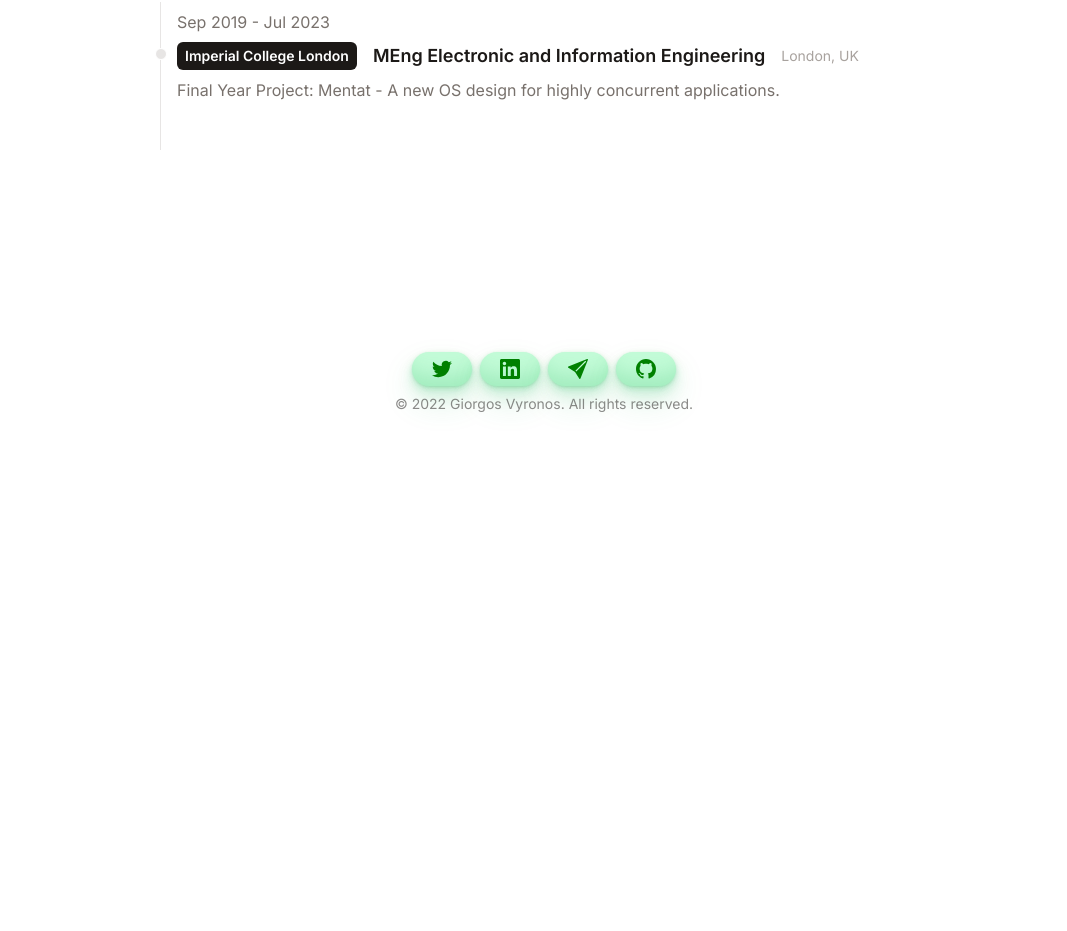
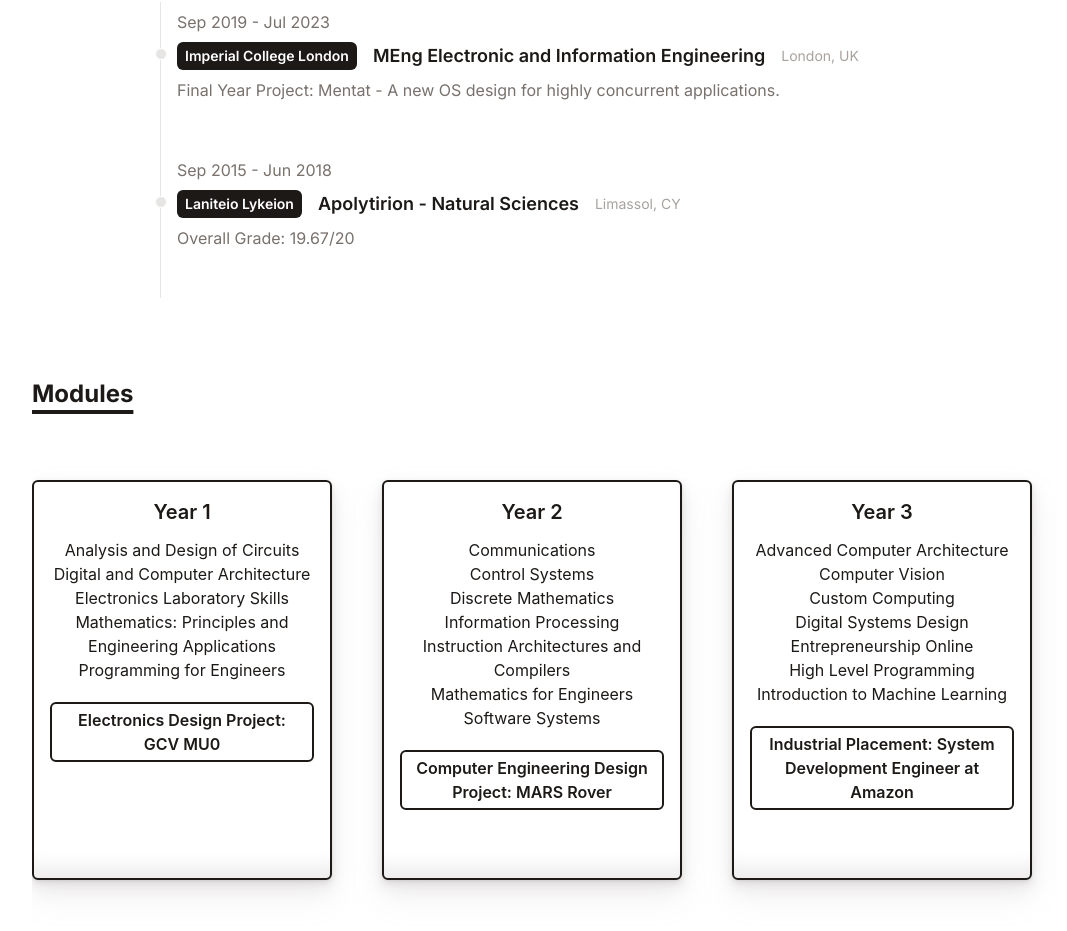
Before and after one commit to giorgosvyronos/giorgosvyronos.github.io, a React (Vite) app: page / in a window 1280 px wide. Shown: the part 1829-2760 px from the top of the page, without its empty margins (96-1163 px from the left). Before the commit the page ends 2263 px from the top, so only its background shows below. Built offline with nearby package versions, Linux system fonts and the light colour scheme.

Commit message:
Added modules

```diff
--- a/src/App.jsx
+++ b/src/App.jsx
@@ -78,7 +78,7 @@ function App() {
 				<Portfolio />
 				<Experience />
                 <Education />
-				{/* <Module /> */}
+				<Module />
 				<Footer />
 			</div>
 		</div>
--- a/src/components/Module.jsx
+++ b/src/components/Module.jsx
@@ -1,21 +1,21 @@
 import React from 'react';
 import Title from './Title';
-import portfolio from '../data/portfolio';
+import module from '../data/module';
 import ModuleItem from './ModuleItem';
 
 function Module() {
    return (
-      <div className="flex flex-col md:flex-row items-center justify-center">
-      <div className= "w-full" >
+      <div className="items-center justify-center">
+      <div className= "w-w-full" >
+      <div className="w-full md:w-9/12">
          <Title>Modules</Title>
+         </div>
          <div class="slider">
             <div class="slides">
-         {portfolio.map(project => (
+         {module.map(project => (
                   <ModuleItem
-                     imgUrl={project.imgUrl}
                      title={project.title}
                      stack={project.stack}
-                     link={project.link}
                      info={project.info}
                   />
                ))}
--- a/src/components/ModuleItem.jsx
+++ b/src/components/ModuleItem.jsx
@@ -1,29 +1,19 @@
 import React from 'react';
 
-function ModuleItem({ title, imgUrl, stack, link, info }) {
+function ModuleItem({ title, stack, info }) {
    return (
     <div>
-      <a
-         href={link}
-         target="_blank"
-         rel="noopener noreferrer"
-         className="duck-33 border-2 border-stone-900 dark:border-white rounded-md overflow-hidden"
-      >
-         <img
-            src={imgUrl}
-            alt="portfolio"
-            className="w-full h-36 md:h-48 object-cover cursor-pointer"
-         />
+      <a className="duck-33 border-2 border-stone-900 dark:border-white rounded-md overflow-hidden">
          <div className="w-full p-4">
             <h3 className="text-lg md:text-xl dark:text-white mb-2 md:mb-3 font-semibold ">{title}</h3>
-            <h4 className="dark:text-white mb-1 md:mb-5 ">{info}</h4>
-            <p className="flex flex-wrap gap-2 flex-row items-center justify-start text-xs md:text-sm dark:text-white ">
+            <ul className=" dark:text-white mb-1 md:mb-5">
                {stack.map(item => (
-                  <span className="inline-block px-2 py-1 font-semibold border-2 border-stone-900 dark:border-white rounded-md">
+                  <li >
                      {item}
-                  </span>
+                  </li>
                ))}
-            </p>
+            </ul>
+            <h4 className="inline-block px-2 py-1 font-semibold border-2 border-stone-900 dark:border-white rounded-md">{info}</h4>
          </div>
       </a>
       </div>
--- a/src/components/Portfolio.jsx
+++ b/src/components/Portfolio.jsx
@@ -5,9 +5,11 @@ import Title from './Title';
 
 function Portfolio() {
    return (
-      <div className="flex flex-col md:flex-row items-center justify-center">
-      <div className= "w-w-full md:w-9/12" >
+      <div className="items-center justify-center">
+      <div className= "w-w-full" >
+      <div className="w-full md:w-9/12">
          <Title>Projects</Title>
+         </div>
          <div class="slider w-w-full md:w-9/12">
             <div class="slides">
          {portfolio.map(project => (
--- a/src/data/education.js
+++ b/src/data/education.js
@@ -7,4 +7,12 @@ export default [
         details: ['Final Year Project: Mentat - A new OS design for highly concurrent applications.']
 
     },
+    {
+        year: 'Sep 2015 - Jun 2018',
+        title: 'Apolytirion - Natural Sciences',
+        location: 'Limassol, CY',
+        company: 'Laniteio Lykeion',
+        details: ['Overall Grade: 19.67/20']
+
+    },
 ]
--- /dev/null
+++ b/src/data/module.js
@@ -0,0 +1,52 @@
+export default [
+    {
+        title: 'Year 1',
+        stack: [
+            'Analysis and Design of Circuits',
+            'Digital and Computer Architecture',
+            'Electronics Laboratory Skills',
+            'Mathematics: Principles and Engineering Applications',
+            'Programming for Engineers'
+        ],
+        info: 'Electronics Design Project: GCV MU0'
+    },
+    {
+        title: 'Year 2',
+        stack: [
+            'Communications',
+            'Control Systems',
+            'Discrete Mathematics',
+            'Information Processing',
+            'Instruction Architectures and Compilers',
+            'Mathematics for Engineers',
+            'Software Systems'
+        ],
+        info: 'Computer Engineering Design Project: MARS Rover'
+    },
+    {
+        title: 'Year 3',
+        stack: [
+            'Advanced Computer Architecture',
+            'Computer Vision',
+            'Custom Computing',
+            'Digital Systems Design',
+            'Entrepreneurship Online',
+            'High Level Programming',
+            'Introduction to Machine Learning'
+        ],
+        info: 'Industrial Placement: System Development Engineer at Amazon'
+    },
+    {
+        title: 'Year 4',
+        stack: [
+            'Program Analysis',
+            'Business Economics',
+            'Hardware and Software Verification',
+            'Self-Organizing Multi-Agent Systems',
+            'Deep Learning',
+            'Cryptography Engineering',
+            'Principles of Distributed Ledgers'
+        ],
+        info: 'Final Year Project: A new OS design for highly concurrent applications'
+    }
+]
--- a/src/styles/myLayout.css
+++ b/src/styles/myLayout.css
@@ -152,7 +152,7 @@ a.duck-33.border-2.border-stone-900.dark\:border-white.rounded-md.overflow-hidde
   height: auto;
   scroll-snap-type: x mandatory;
   scroll-behavior: smooth;
-  -webkit-overflow-scrolling: touch;
+  /* -webkit-overflow-scrolling: touch; */
 
 }
 .slides::-webkit-scrollbar-thumb {
@@ -171,7 +171,7 @@ a.duck-33.border-2.border-stone-900.dark\:border-white.rounded-md.overflow-hidde
   flex-shrink: 0;
   width: 300px;
   height: 500px;
-  margin-right: 50px;
+  margin-left: 50px;
   margin-top: auto;
   margin-bottom: auto;
   border-radius: auto;
```
